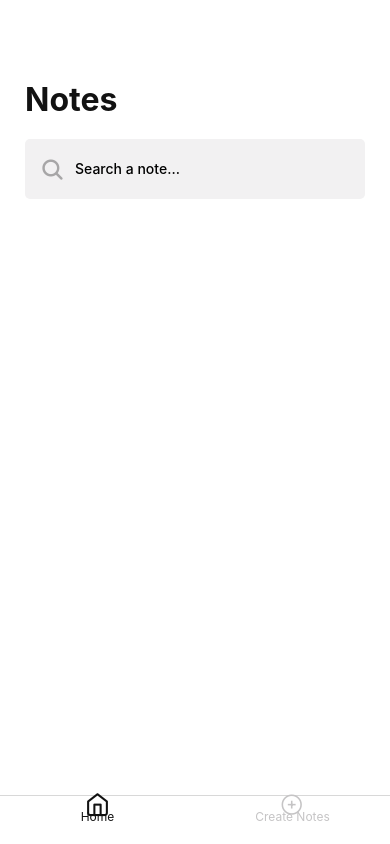
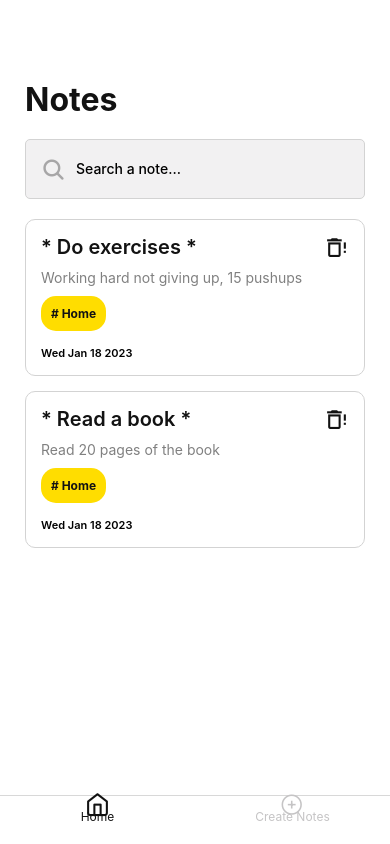
Before and after one commit to leonitdev/notesApp, a React Native app: screen / in a window 390 px wide. Built offline with nearby package versions, Linux system fonts and the light colour scheme.

Commit message:
designed Note component

```diff
--- a/src/components/SearchBox.tsx
+++ b/src/components/SearchBox.tsx
@@ -1,5 +1,5 @@
-import React, {useState} from 'react';
-import {Text, StyleSheet, View, TextInput} from 'react-native';
+import React from 'react';
+import {StyleSheet, View, TextInput} from 'react-native';
 import Ionicons from 'react-native-vector-icons/Ionicons';
 
 interface InputProps {
@@ -32,6 +32,7 @@ const SearchBox: React.FC<InputProps> = ({
 
 const styles = StyleSheet.create({
   parentView: {
+    backgroundColor: 'white',
     marginBottom: 15,
   },
 
@@ -48,12 +49,12 @@ const styles = StyleSheet.create({
     flexDirection: 'row',
     width: '100%',
     backgroundColor: '#F2F1F2',
+    borderWidth: 1,
     borderRadius: 5,
     alignItems: 'center',
-    // justifyContent: 'space-between',
     paddingHorizontal: 15,
     marginBottom: 5,
-    borderColor: '#EB483F',
+    borderColor: 'lightgray',
   },
 
   textInput: {
@@ -69,13 +70,6 @@ const styles = StyleSheet.create({
     borderRadius: 15,
     color: '#A7A6A7',
   },
-
-  errorMessage: {
-    color: '#EB483F',
-    fontSize: 12,
-    lineHeight: 18,
-    fontWeight: '400',
-  },
 });
 
 export default SearchBox;
--- /dev/null
+++ b/src/components/common/Note.tsx
@@ -0,0 +1,120 @@
+import React, {useState} from 'react';
+import {Text, StyleSheet, View, TouchableOpacity, Alert} from 'react-native';
+import MaterialCommunityIcons from 'react-native-vector-icons/MaterialCommunityIcons';
+
+interface InputProps {
+  title: string;
+  description: string;
+  tag: string;
+  createdDate: string;
+  imageUri: string | null;
+  onDeleteNote: () => void;
+}
+
+const Note: React.FC<InputProps> = ({
+  title,
+  description,
+  tag,
+  createdDate,
+  imageUri,
+  onDeleteNote,
+}: InputProps) => {
+  return (
+    <View style={styles.sectionContainer}>
+      <View style={styles.textContainer}>
+        <Text style={styles.noteTitle}>* {title} *</Text>
+        <Text style={styles.noteDescription}>{description}</Text>
+
+        <View style={styles.noteTagView}>
+          <Text style={styles.noteTagText}># {tag}</Text>
+        </View>
+
+        <Text style={styles.createdDate}>{createdDate}</Text>
+      </View>
+      <View>
+        <TouchableOpacity onPress={() => Alert.alert('Deleted')}>
+          <MaterialCommunityIcons
+            name="delete-alert-outline"
+            size={25}
+            color="#211F1F"
+            style={styles.deleteIcon}
+          />
+        </TouchableOpacity>
+
+        {imageUri && (
+          <View style={styles.photoContainer}>
+            <Text>Here photo if it has</Text>
+          </View>
+        )}
+      </View>
+    </View>
+  );
+};
+
+const styles = StyleSheet.create({
+  sectionContainer: {
+    padding: 15,
+    marginBottom: 15,
+    borderWidth: 1,
+    borderRadius: 10,
+    borderColor: 'lightgray',
+    display: 'flex',
+    flexDirection: 'row',
+    justifyContent: 'space-between',
+    shadowOpacity: 0.1,
+    backgroundColor: '#FFFFFF',
+    // borderTopColor: '#121212',
+    // borderTopWidth: 3,
+  },
+
+  textContainer: {
+    flex: 3,
+    paddingRight: 10,
+  },
+
+  photoContainer: {
+    flex: 1,
+    borderWidth: 0,
+  },
+
+  noteTitle: {
+    fontSize: 20,
+    fontWeight: '600',
+    marginBottom: 10,
+    color: '#121212',
+  },
+
+  noteDescription: {
+    color: 'gray',
+    marginBottom: 10,
+  },
+
+  noteTagView: {
+    padding: 10,
+    borderRadius: 15,
+    backgroundColor: '#FFDD00',
+    flex: 1,
+    alignSelf: 'flex-start',
+    marginBottom: 15,
+  },
+
+  noteTagText: {
+    fontSize: 12,
+    fontWeight: '700',
+    color: '#121212',
+  },
+
+  createdDate: {
+    fontSize: 11,
+    fontWeight: '600',
+  },
+
+  deleteIcon: {
+    fontWeight: '600',
+    alignSelf: 'center',
+    borderRadius: 15,
+    color: '#121212',
+  },
+});
+
+export default Note;
--- a/src/screens/home/home.screen.tsx
+++ b/src/screens/home/home.screen.tsx
@@ -1,6 +1,6 @@
 import React, {useState} from 'react';
 import {ScrollView, StyleSheet, Text, View} from 'react-native';
-import Input from '../../components/Input';
+import Note from '../../components/common/Note';
 import SearchBox from '../../components/SearchBox';
 
 const HomeScreen = (): JSX.Element => {
@@ -13,6 +13,21 @@ const HomeScreen = (): JSX.Element => {
           placeholder="Search a note..."
           value={searchText}
           setValue={setSearchText}
+        />
+        <Note
+          title="Do exercises"
+          description="Working hard not giving up, 15 pushups"
+          tag="Home"
+          createdDate={new Date().toDateString()}
+          imageUri={null}
+        />
+
+        <Note
+          title="Read a book"
+          description="Read 20 pages of the book"
+          tag="Home"
+          createdDate={new Date().toDateString()}
+          imageUri={null}
         />
       </View>
     </ScrollView>
```
